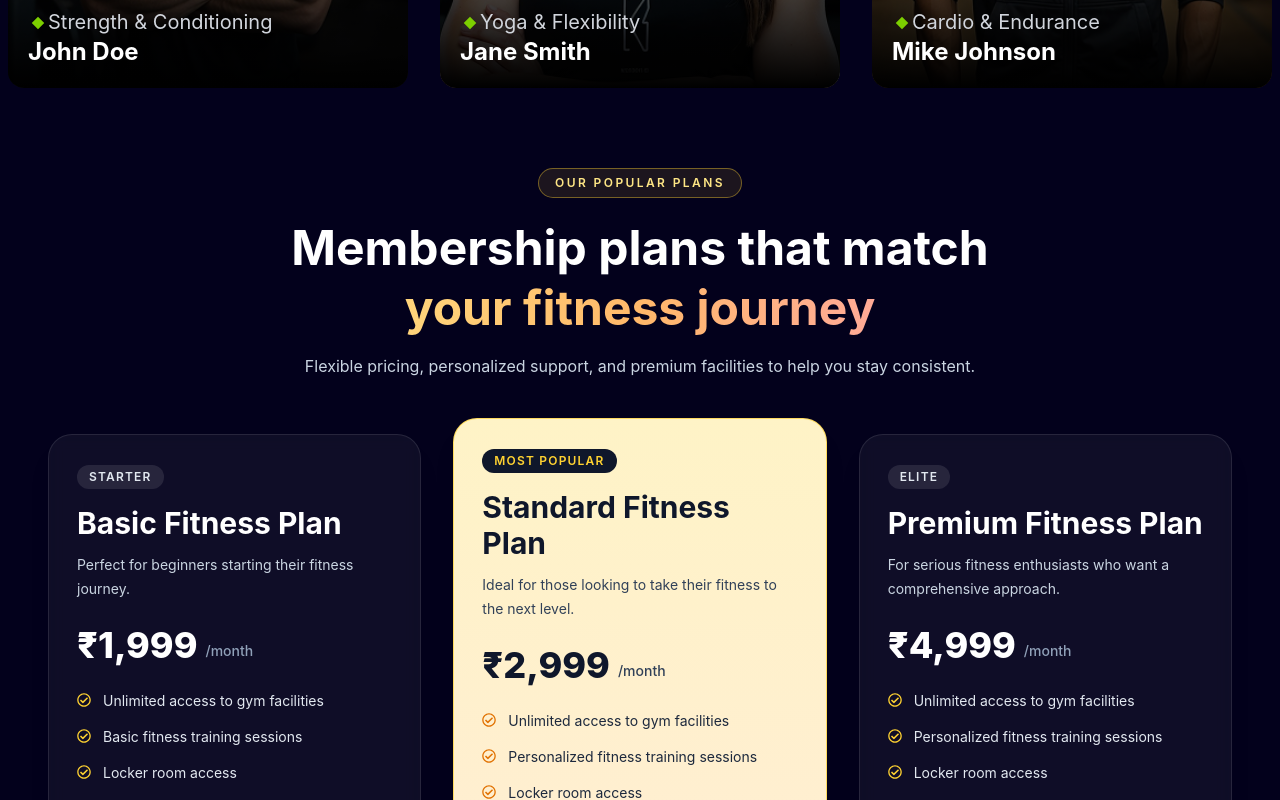
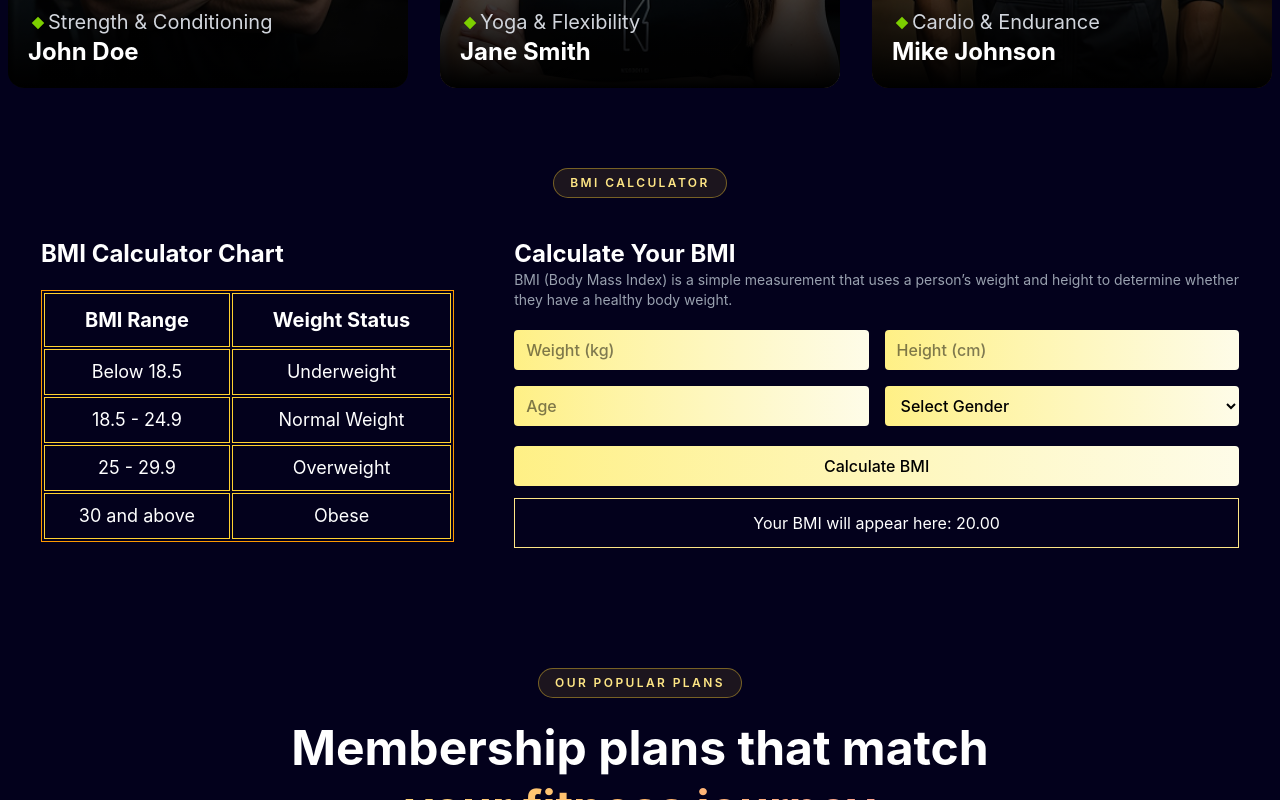
Before and after one commit to MohanlalManna24/gym-website, a React (Vite) app: page / in a window 1280 px wide. Shown: the part 4400-5200 px from the top of the page. Built offline with nearby package versions, Linux system fonts and the light colour scheme.

Commit message:
create BMI Calculator section (Only design created)

```diff
--- /dev/null
+++ b/src/component/BMICalculator.jsx
@@ -0,0 +1,100 @@
+import React from "react";
+import Layout from "../Layout/Layout";
+
+const BMICalculator = () => {
+  return (
+    <Layout>
+      <section className="py-10 m-auto mt-10 ">
+        <div className="flex justify-center">
+          <div className="inline-flex items-center rounded-full border border-amber-300/40 bg-amber-300/10 px-4 py-1.5 text-xs font-semibold uppercase tracking-[0.2em] text-amber-200">
+            BMI Calculator
+          </div>
+        </div>
+        <div className="container flex justify-center gap-15 mt-10">
+          <div className="leftContainer">
+            <p className="text-2xl font-bold">BMI Calculator Chart</p>
+            <table className="table-auto border-separate  border border-amber-500 mt-5 ">
+              <thead className="text-xl font-light">
+                <tr>
+                  <th className="border border-amber-300 px-10 py-3">
+                    BMI Range
+                  </th>
+                  <th className="border border-amber-300 px-10 py-3">
+                    Weight Status
+                  </th>
+                </tr>
+              </thead>
+              <tbody className="text-lg font-normal text-center">
+                <tr>
+                  <td className="border border-amber-300 py-2">Below 18.5</td>
+                  <td className="border border-amber-300 py-2">Underweight</td>
+                </tr>
+                <tr>
+                  <td className="border border-amber-300 py-2">18.5 - 24.9</td>
+                  <td className="border border-amber-300 py-2">
+                    Normal Weight
+                  </td>
+                </tr>
+                <tr>
+                  <td className="border border-amber-300 py-2">25 - 29.9</td>
+                  <td className="border border-amber-300 py-2">Overweight</td>
+                </tr>
+                <tr>
+                  <td className="border border-amber-300 py-2">30 and above</td>
+                  <td className="border border-amber-300 py-2">Obese</td>
+                </tr>
+              </tbody>
+            </table>
+          </div>
+          <div className="rightContainer">
+            <h3 className="text-2xl font-bold">Calculate Your BMI</h3>
+            <p className="text-sm font-normal text-gray-400">
+              BMI (Body Mass Index) is a simple measurement that uses a person’s
+              weight and height to determine whether <br /> they have a healthy
+              body weight.
+            </p>
+            <div className="grid grid-cols-2 gap-4 mt-5">
+              <input
+                type="number"
+                placeholder="Weight (kg)"
+                className="bg-linear-to-r to-yellow-50 from-yellow-200 text-black px-3 py-2 font-medium rounded"
+              />
+              <input
+                type="number"
+                placeholder="Height (cm)"
+                className="bg-linear-to-r to-yellow-50 from-yellow-200 text-black px-3 py-2 font-medium rounded"
+              />
+              <input
+                type="number"
+                name="age"
+                id="age"
+                placeholder="Age"
+                className="bg-linear-to-r to-yellow-50 from-yellow-200 text-black px-3 py-2 font-medium rounded"
+              />
+              <select
+                name="gender"
+                id="gender"
+                className="bg-linear-to-r to-yellow-50 from-yellow-200 text-black px-3 py-2 font-medium rounded cursor-pointer"
+              >
+                <option value="">Select Gender</option>
+                <option value="male">Male</option>
+                <option value="female">Female</option>
+                <option value="other">Others</option>
+              </select>
+            </div>
+            <input
+              type="button"
+              value="Calculate BMI"
+              className="bg-linear-to-r to-yellow-50 from-yellow-200 text-black w-full mt-5 px-3 py-2 font-medium rounded cursor-pointer"
+            />
+            <div className="result mt-3 py-3 text-center border border-amber-200">
+              Your BMI will appear here: 20.00{" "}
+            </div>
+          </div>
+        </div>
+      </section>
+    </Layout>
+  );
+};
+
+export default BMICalculator;
--- a/src/pages/Home.jsx
+++ b/src/pages/Home.jsx
@@ -15,6 +15,7 @@ import Status from "../component/Status";
 import Trainer from "../component/Trainer";
 import MembershipPlans from "../component/MembershipPlans";
 import Testimonial from "../component/Testimonial";
+import BMICalculator from "../component/BMICalculator";
 
 const Home = () => {
   return (
@@ -125,6 +126,9 @@ const Home = () => {
       {/*============= Trainer Section ================= */}
       <Trainer />
 
+      {/*============= BMI Calculator Section ================= */}
+      <BMICalculator />
+
       {/*============= Membership Plans Section ================= */}
       <MembershipPlans />
 
```
